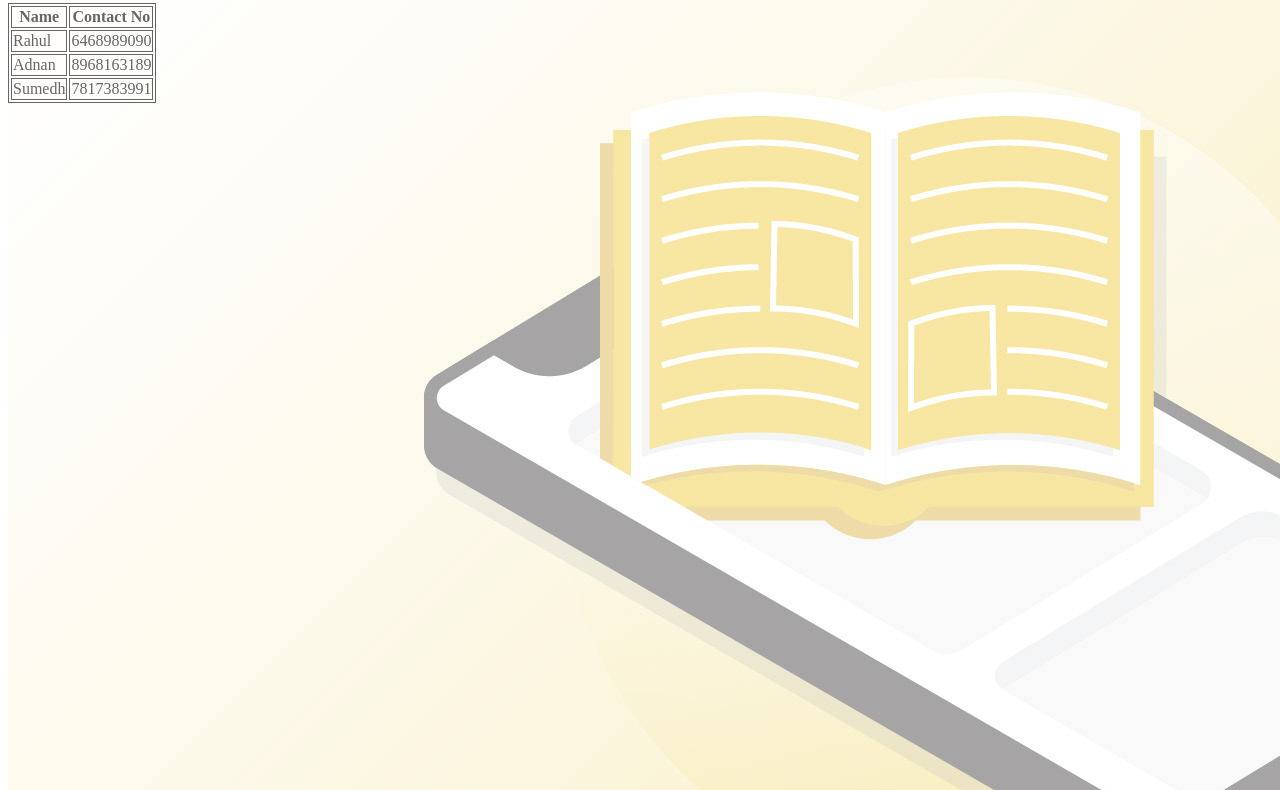
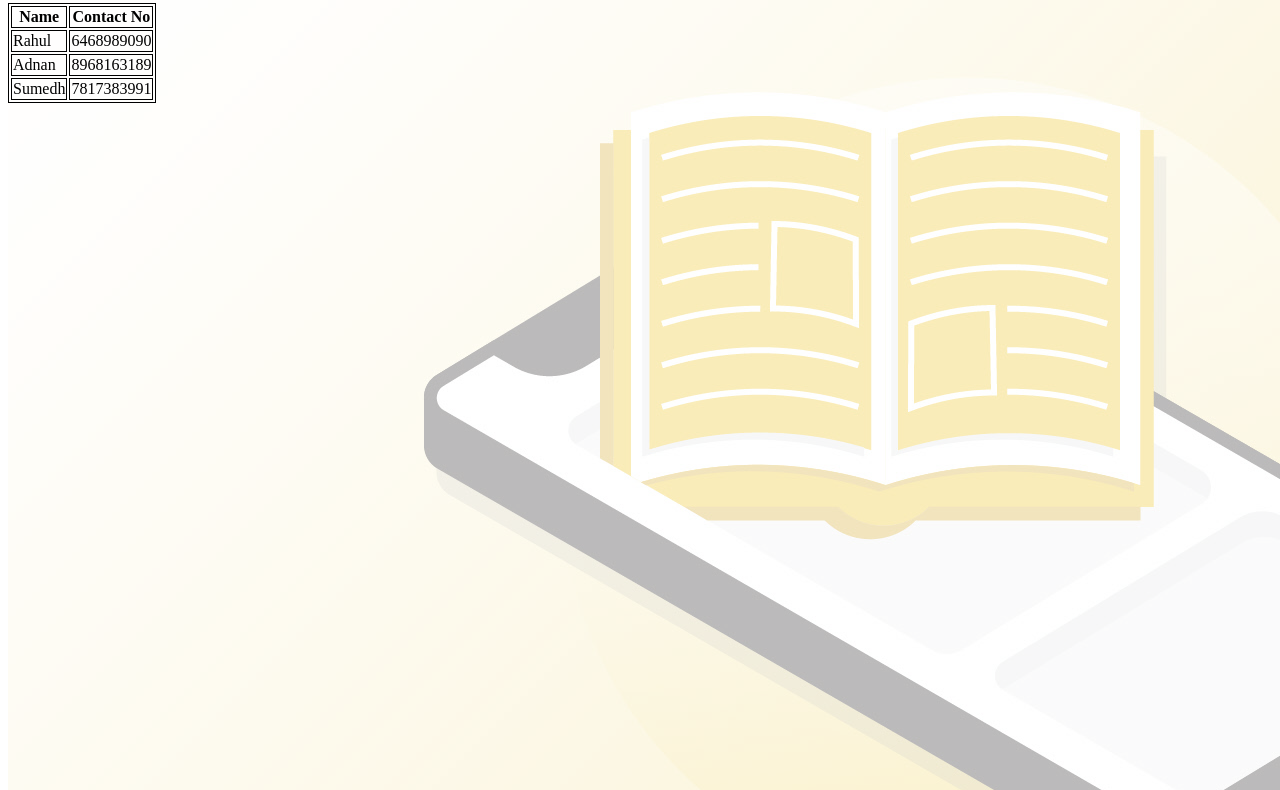
Before and after one commit to Am271/phone-book, a plain HTML site: page index.html in a window 1280 px wide. Shown: the part 56-846 px from the top of the page. Drawn offline with Linux system fonts and the light colour scheme.

Commit message:
Added zindex and changed to 0.3

```diff
--- a/index.css
+++ b/index.css
@@ -6,5 +6,6 @@ img {
 	position: absolute;
 	top: 0;
 	lef: 0;
-	opacity: 0.4;
+	opacity: 0.3;
+	z-index: -1;
 }
```
